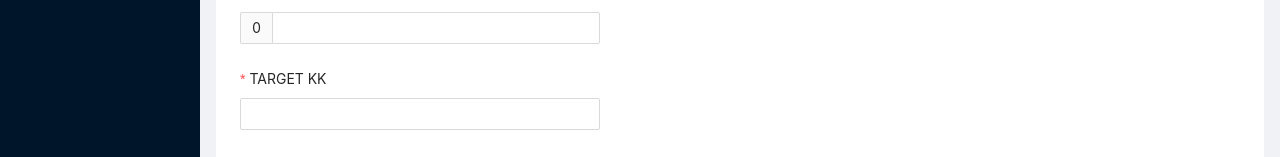
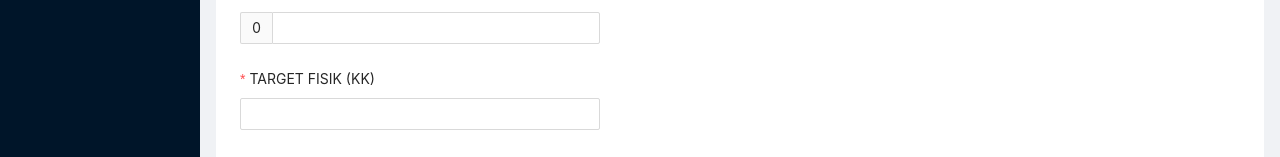
Before and after one commit to gegyhamdani/private-client, a Next.js app: page /inputfieldstaff in a window 1280 px wide. Shown: the part 485-642 px from the top of the page. Built offline with nearby package versions, Linux system fonts and the light colour scheme.

Commit message:
change label name for target fisik

```diff
--- a/src/component/organism/Fieldstaff/InputFieldstaff/InputFieldstaff.jsx
+++ b/src/component/organism/Fieldstaff/InputFieldstaff/InputFieldstaff.jsx
@@ -170,12 +170,12 @@ const InputFieldStaff = () => {
 
         <Form.Item
           name="target"
-          label="TARGET KK"
+          label="TARGET FISIK (KK)"
           labelAlign="left"
           rules={[
             {
               required: true,
-              message: "Tolong masukan target"
+              message: "Tolong masukan target fisik"
             },
             {
               pattern: /^(?:\d*)$/,
```
Also changed, not shown: src/component/organism/Fieldstaff/ViewFieldstaff/ViewFieldstaff.jsx (+7 -3 lines).
